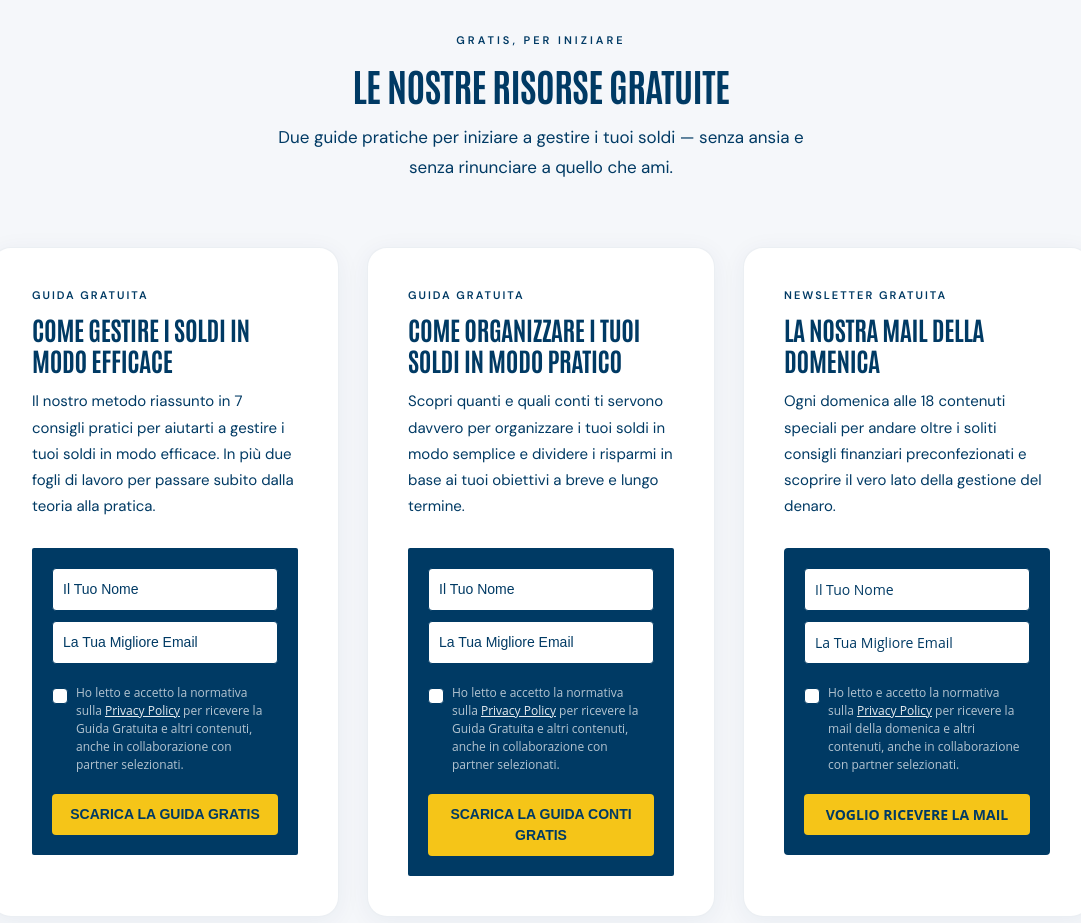
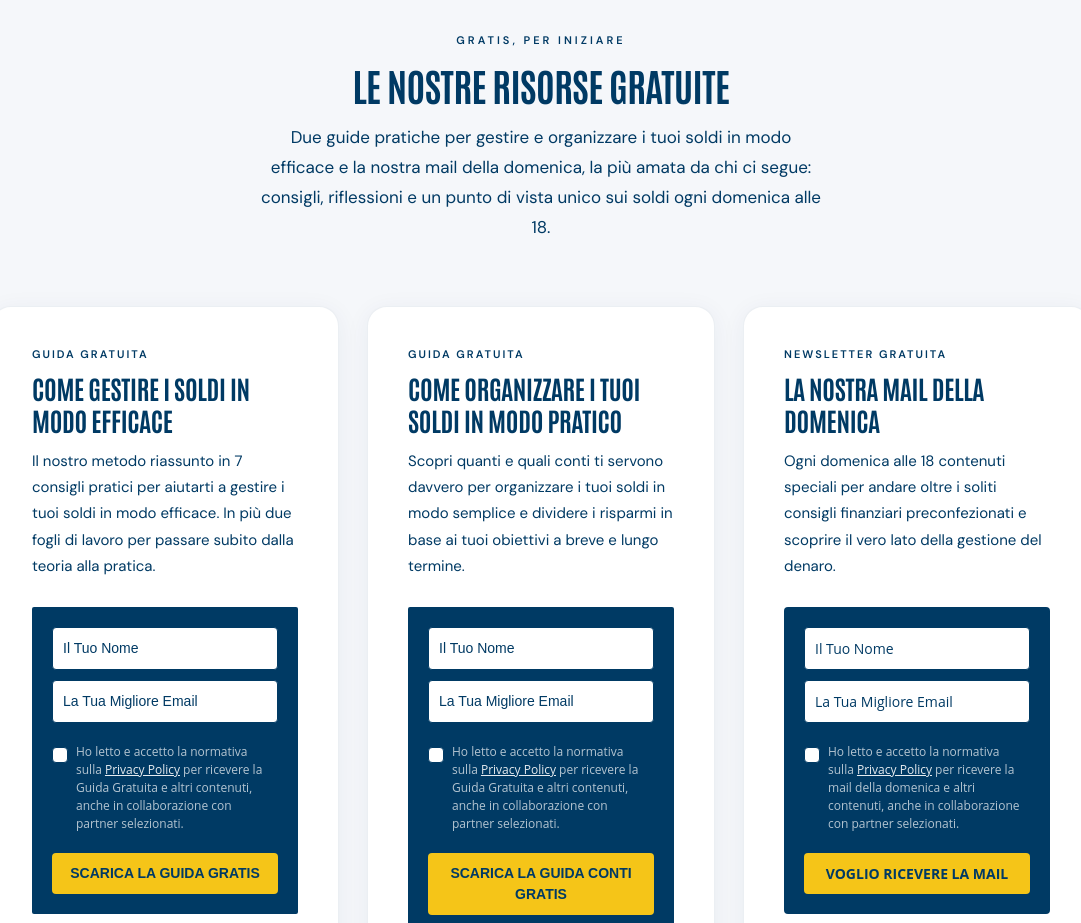
Before and after one commit to maleducatifinanziari/sitoweb-maleducati, a plain HTML site: page index.html in a window 1280 px wide. Shown: the part 2360-3283 px from the top of the page, without its empty margins (99-1180 px from the left). Drawn offline with Linux system fonts and the light colour scheme; no server answers; a web font is replaced by a local one.

Commit message:
Risorse Gratuite: sottotitolo con riferimento alla mail della domenica
Co-Authored-By: Claude Sonnet 5 <noreply@anthropic.com>

```diff
--- a/index.html
+++ b/index.html
@@ -1339,7 +1339,7 @@
       <div class="mf-section-header">
         <span class="mf-section-label">Gratis, per iniziare</span>
         <h2 class="mf-section-title">Le nostre risorse gratuite</h2>
-        <p>Due guide pratiche per iniziare a gestire i tuoi soldi — senza ansia e senza rinunciare a quello che ami.</p>
+        <p>Due guide pratiche per gestire e organizzare i tuoi soldi in modo efficace e la nostra mail della domenica, la più amata da chi ci segue: consigli, riflessioni e un punto di vista unico sui soldi ogni domenica alle 18.</p>
       </div>
 
       <div class="mf-risorse-grid">
```
